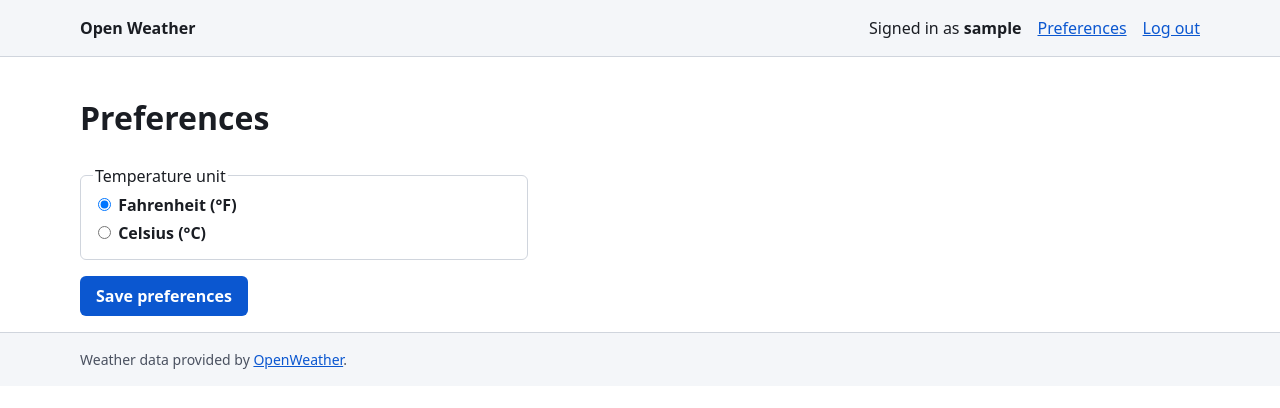
After one commit to TrentWesley/open-weather-app, a Django app: page /accounts/preferences/ in a window 1280 px wide. The commit adds this page. Shown: the top 408 px of the page. Run offline with Django 5.2, Linux system fonts and the light colour scheme; the visitor is signed in with stand-in values (Sample User, id 1); data comes from the database, SQL or seed files in the repository; parts of the project's set-up code (start-up, migrations or seed data) failed here and were passed over.

Commit message:
FR-3: preferences page and unit toggle endpoint
- /accounts/preferences/ (login required) lets users pick °F or °C with a
  radio fieldset; saves to UserProfile via set_unit (FR-3 AC-1/2)
- POST /preferences/unit/ works for visitors (session) and users (profile)
  and returns to a validated same-site `next`, so the dashboard can reload
  the same location after a unit change (FR-3 AC-5)
- Field partial renders multi-control widgets in a fieldset with a legend
- Preferences link in nav for logged-in users

Co-Authored-By: Claude Opus 5.5 <noreply@anthropic.com>

```diff
--- a/accounts/forms.py
+++ b/accounts/forms.py
@@ -1,6 +1,8 @@
 from django import forms
 from django.contrib.auth.forms import AuthenticationForm, UserCreationForm
 from django.contrib.auth.models import User
+
+from accounts.models import TemperatureUnit
 
 
 class AccessibleErrorsMixin:
@@ -45,3 +47,13 @@ class LoginForm(AuthenticationForm):
         **AuthenticationForm.error_messages,
         "invalid_login": "Invalid username or password",
     }
+
+
+class UnitPreferenceForm(AccessibleErrorsMixin, forms.Form):
+    """FR-3: choose °F or °C."""
+
+    temperature_unit = forms.ChoiceField(
+        label="Temperature unit",
+        choices=TemperatureUnit.choices,
+        widget=forms.RadioSelect,
+    )
--- /dev/null
+++ b/accounts/templates/accounts/preferences.html
@@ -0,0 +1,15 @@
+{% extends "base.html" %}
+
+{% block title %}Preferences · Open Weather{% endblock %}
+
+{% block content %}
+  <h1>Preferences</h1>
+  <form method="post" action="{% url 'preferences' %}" class="form" novalidate>
+    {% csrf_token %}
+    {% include "includes/form_errors.html" %}
+    {% for field in form %}
+      {% include "includes/field.html" %}
+    {% endfor %}
+    <button type="submit" class="button">Save preferences</button>
+  </form>
+{% endblock %}
--- a/accounts/urls.py
+++ b/accounts/urls.py
@@ -6,4 +6,6 @@ urlpatterns = [
     path("accounts/register/", views.register, name="register"),
     path("accounts/login/", views.AccountLoginView.as_view(), name="login"),
     path("accounts/logout/", views.logout_view, name="logout"),
+    path("accounts/preferences/", views.preferences, name="preferences"),
+    path("preferences/unit/", views.toggle_unit, name="toggle_unit"),
 ]
--- a/accounts/views.py
+++ b/accounts/views.py
@@ -1,12 +1,15 @@
 from django.contrib import messages
 from django.contrib.auth import login, logout
+from django.contrib.auth.decorators import login_required
 from django.contrib.auth.views import LoginView
 from django.core.exceptions import NON_FIELD_ERRORS
-from django.http import HttpRequest, HttpResponse
+from django.http import HttpRequest, HttpResponse, HttpResponseBadRequest
 from django.shortcuts import redirect, render
+from django.utils.http import url_has_allowed_host_and_scheme
 from django.views.decorators.http import require_http_methods, require_POST
 
-from accounts.forms import LoginForm, RegistrationForm
+from accounts.forms import LoginForm, RegistrationForm, UnitPreferenceForm
+from accounts.preferences import get_unit, set_unit
 from accounts.ratelimit import LoginRateLimiter
 
 
@@ -64,3 +67,32 @@ def logout_view(request: HttpRequest) -> HttpResponse:
     logout(request)
     messages.success(request, "You have been logged out.")
     return redirect("home")
+
+
+@login_required
+@require_http_methods(["GET", "POST"])
+def preferences(request: HttpRequest) -> HttpResponse:
+    """FR-3 AC-1/2: the logged-in user's preferences page."""
+    form = UnitPreferenceForm(
+        request.POST or None, initial={"temperature_unit": get_unit(request)}
+    )
+    if request.method == "POST" and form.is_valid():
+        unit = set_unit(request, form.cleaned_data["temperature_unit"])
+        messages.success(request, f"Temperature unit set to {unit.label}.")
+        return redirect("preferences")
+    return render(request, "accounts/preferences.html", {"form": form})
+
+
+@require_POST
+def toggle_unit(request: HttpRequest) -> HttpResponse:
+    """FR-3 AC-1/3/5: switch units for anyone, then return to the same page."""
+    form = UnitPreferenceForm(request.POST)
+    if not form.is_valid():
+        return HttpResponseBadRequest("Unknown temperature unit.")
+    set_unit(request, form.cleaned_data["temperature_unit"])
+    next_url = request.POST.get("next", "")
+    if url_has_allowed_host_and_scheme(
+        next_url, allowed_hosts={request.get_host()}, require_https=request.is_secure()
+    ):
+        return redirect(next_url)
+    return redirect("home")
--- a/templates/base.html
+++ b/templates/base.html
@@ -17,6 +17,7 @@
       <ul class="nav-account">
         {% if user.is_authenticated %}
           <li>Signed in as <strong>{{ user.username }}</strong></li>
+          <li><a href="{% url 'preferences' %}">Preferences</a></li>
           <li>
             <form method="post" action="{% url 'logout' %}">
               {% csrf_token %}
--- a/templates/includes/field.html
+++ b/templates/includes/field.html
@@ -1,6 +1,11 @@
 {# One labelled form control with help text and linked errors (NFR-AC-5, NFR-USE-3). #}
-<div class="field{% if field.errors %} field-invalid{% endif %}">
-  <label for="{{ field.id_for_label }}">{{ field.label }}</label>
+{# Radio groups and other multi-control widgets get a fieldset and legend. #}
+{% if field.use_fieldset %}<fieldset{% else %}<div{% endif %} class="field{% if field.errors %} field-invalid{% endif %}">
+  {% if field.use_fieldset %}
+    <legend>{{ field.label }}</legend>
+  {% else %}
+    <label for="{{ field.id_for_label }}">{{ field.label }}</label>
+  {% endif %}
   {{ field }}
   {% if field.help_text %}
     <div class="field-help" id="{{ field.auto_id }}_helptext">{{ field.help_text }}</div>
@@ -10,4 +15,4 @@
       {% for error in field.errors %}<li>{{ error }}</li>{% endfor %}
     </ul>
   {% endif %}
-</div>
+{% if field.use_fieldset %}</fieldset>{% else %}</div>{% endif %}
```
Also changed, not shown: accounts/tests/test_preference_views.py (added, +123 -0 lines).
